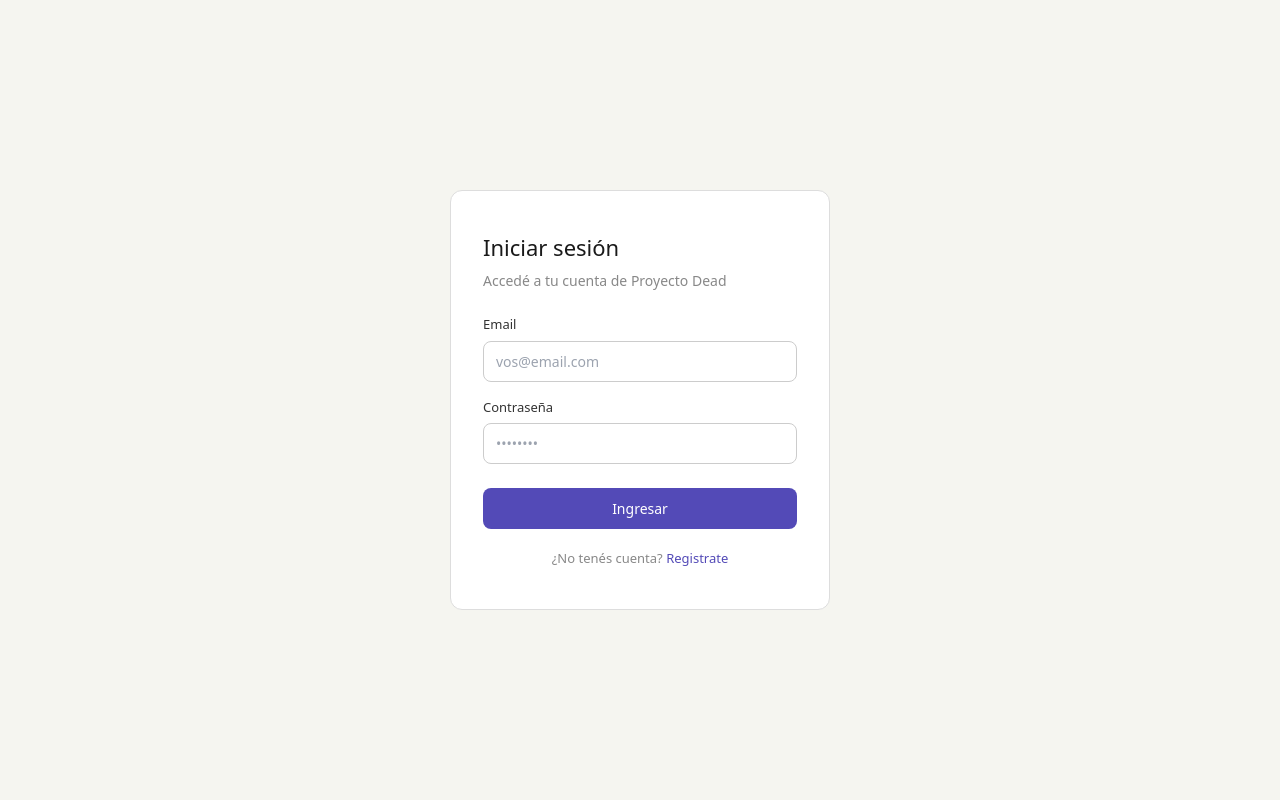
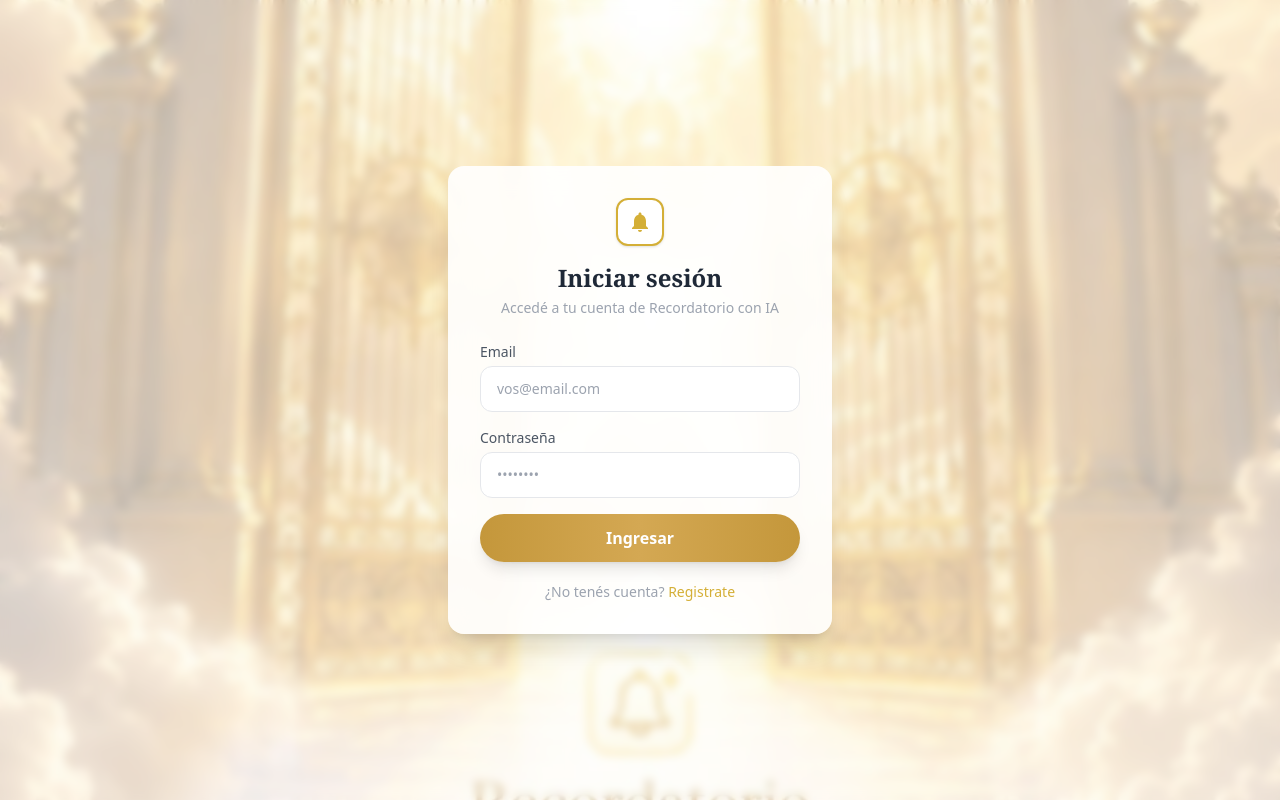
Before and after one commit to richardg91-bien/PROYECTO_DEAD_PRO_FINAL, a React (Vite) app in the folder frontend-react/: page /login in a window 1280 px wide. Built offline with nearby package versions, Linux system fonts and the light colour scheme.

Commit message:
feat: redesign Login, Register, Dashboard with golden celestial theme

```diff
--- a/frontend-react/src/pages/Dashboard.jsx
+++ b/frontend-react/src/pages/Dashboard.jsx
@@ -1,26 +1,111 @@
-import { useNavigate } from "react-router-dom";
+import { useState } from "react";
+import { useNavigate, Link } from "react-router-dom";
 import { useAuth } from "../context/AuthContext";
 
 export default function Dashboard() {
   const { user, logout } = useAuth();
   const navigate = useNavigate();
+  const [showLogoutConfirm, setShowLogoutConfirm] = useState(false);
 
   async function handleLogout() {
     await logout();
-    navigate("/login");
+    navigate("/");
   }
 
   return (
-    <div className="p-8">
-      <div style={{ display: "flex", justifyContent: "space-between", alignItems: "center" }}>
-        <div>
-          <h1>Dashboard</h1>
-          {user && <p style={{ color: "#888", fontSize: 14 }}>Bienvenido, {user.email}</p>}
+    <div className="min-h-screen bg-gradient-to-b from-amber-50 via-white to-amber-50/30">
+      {/* Header */}
+      <header className="sticky top-0 z-50 bg-white/80 backdrop-blur-md border-b border-[#D4AF37]/20 px-6 py-4">
+        <div className="max-w-4xl mx-auto flex items-center justify-between">
+          <div className="flex items-center gap-3">
+            <div className="w-9 h-9 rounded-lg border-2 border-[#D4AF37] flex items-center justify-center bg-white">
+              <svg className="w-5 h-5 text-[#D4AF37]" fill="currentColor" viewBox="0 0 24 24">
+                <path d="M12 22c1.1 0 2-.9 2-2h-4c0 1.1.9 2 2 2zm6-6v-5c0-3.07-1.63-5.64-4.5-6.32V4c0-.83-.67-1.5-1.5-1.5s-1.5.67-1.5 1.5v.68C7.64 5.36 6 7.92 6 11v5l-2 2v1h16v-1l-2-2z"/>
+              </svg>
+            </div>
+            <h1 className="text-lg font-serif font-bold text-gray-800">Recordatorio con IA</h1>
+          </div>
+          <button
+            onClick={() => setShowLogoutConfirm(true)}
+            className="text-sm text-gray-500 hover:text-[#D4AF37] transition-colors"
+          >
+            Cerrar sesión
+          </button>
         </div>
-        <button onClick={handleLogout} className="auth-btn" style={{ width: "auto", padding: "0.5rem 1.2rem" }}>
-          Cerrar sesión
-        </button>
-      </div>
+      </header>
+
+      {/* Main content */}
+      <main className="max-w-4xl mx-auto px-6 py-8">
+        {/* Welcome section */}
+        <div className="mb-8">
+          <h2 className="text-2xl font-serif font-bold text-gray-800 mb-1">
+            Hola{user?.email ? `, ${user.email.split("@")[0]}` : ""} 👋
+          </h2>
+          <p className="text-gray-400 text-sm">Tus recordatorios inteligentes te esperan.</p>
+        </div>
+
+        {/* Quick actions */}
+        <div className="grid grid-cols-1 sm:grid-cols-2 gap-4 mb-8">
+          <button className="flex items-center gap-4 p-5 bg-white rounded-2xl border border-gray-100 shadow-sm hover:shadow-md hover:border-[#D4AF37]/30 transition-all group">
+            <div className="w-12 h-12 rounded-xl bg-amber-50 flex items-center justify-center group-hover:bg-amber-100 transition-colors">
+              <span className="text-2xl">➕</span>
+            </div>
+            <div className="text-left">
+              <p className="font-semibold text-gray-800">Nuevo recordatorio</p>
+              <p className="text-xs text-gray-400">Crear con ayuda de IA</p>
+            </div>
+          </button>
+
+          <Link to="/galeria" className="flex items-center gap-4 p-5 bg-white rounded-2xl border border-gray-100 shadow-sm hover:shadow-md hover:border-[#D4AF37]/30 transition-all group">
+            <div className="w-12 h-12 rounded-xl bg-amber-50 flex items-center justify-center group-hover:bg-amber-100 transition-colors">
+              <span className="text-2xl">📋</span>
+            </div>
+            <div className="text-left">
+              <p className="font-semibold text-gray-800">Mis recordatorios</p>
+              <p className="text-xs text-gray-400">Ver galería completa</p>
+            </div>
+          </Link>
+        </div>
+
+        {/* Empty state */}
+        <div className="bg-white rounded-2xl border border-gray-100 shadow-sm p-10 text-center">
+          <div className="text-5xl mb-4">🔔</div>
+          <h3 className="text-lg font-serif font-bold text-gray-800 mb-2">Sin recordatorios aún</h3>
+          <p className="text-sm text-gray-400 mb-6 max-w-xs mx-auto">
+            Creá tu primer recordatorio y dejá que la IA te ayude a no olvidar lo importante.
+          </p>
+          <button
+            className="px-6 py-3 rounded-full text-white font-semibold shadow-lg hover:shadow-xl transition-all hover:scale-[1.02] active:scale-95"
+            style={{ background: "linear-gradient(to right, #C4973B, #D4A853, #C4973B)" }}
+          >
+            Crear mi primer recordatorio
+          </button>
+        </div>
+      </main>
+
+      {/* Logout confirmation modal */}
+      {showLogoutConfirm && (
+        <div className="fixed inset-0 z-50 flex items-center justify-center bg-black/30 backdrop-blur-sm" onClick={() => setShowLogoutConfirm(false)}>
+          <div className="bg-white rounded-2xl p-6 shadow-xl max-w-xs w-full mx-4 text-center" onClick={e => e.stopPropagation()}>
+            <p className="font-semibold text-gray-800 mb-4">¿Cerrar sesión?</p>
+            <div className="flex gap-3">
+              <button
+                onClick={() => setShowLogoutConfirm(false)}
+                className="flex-1 py-2 rounded-full border border-gray-200 text-gray-600 font-medium hover:bg-gray-50 transition-colors"
+              >
+                Cancelar
+              </button>
+              <button
+                onClick={handleLogout}
+                className="flex-1 py-2 rounded-full text-white font-medium"
+                style={{ background: "linear-gradient(to right, #C4973B, #D4A853)" }}
+              >
+                Salir
+              </button>
+            </div>
+          </div>
+        </div>
+      )}
     </div>
   );
 }
--- a/frontend-react/src/pages/Login.jsx
+++ b/frontend-react/src/pages/Login.jsx
@@ -27,16 +27,34 @@ export default function Login() {
   }
 
   return (
-    <div className="auth-page">
-      <div className="auth-card">
-        <h1>Iniciar sesión</h1>
-        <p className="auth-sub">Accedé a tu cuenta de Proyecto Dead</p>
+    <div className="relative min-h-screen flex items-center justify-center overflow-hidden">
+      {/* Background */}
+      <div className="absolute inset-0 bg-[url('/welcome-bg.jpg')] bg-cover bg-center" />
+      <div className="absolute inset-0 bg-white/60 backdrop-blur-sm" />
 
-        {error && <div className="auth-error">{error}</div>}
+      {/* Card */}
+      <div className="relative z-10 w-full max-w-sm mx-4 bg-white/90 backdrop-blur-md rounded-2xl shadow-xl p-8 animate-fade-in">
+        {/* Bell icon */}
+        <div className="flex justify-center mb-4">
+          <div className="w-12 h-12 rounded-xl border-2 border-[#D4AF37] flex items-center justify-center bg-white shadow">
+            <svg className="w-6 h-6 text-[#D4AF37]" fill="currentColor" viewBox="0 0 24 24">
+              <path d="M12 22c1.1 0 2-.9 2-2h-4c0 1.1.9 2 2 2zm6-6v-5c0-3.07-1.63-5.64-4.5-6.32V4c0-.83-.67-1.5-1.5-1.5s-1.5.67-1.5 1.5v.68C7.64 5.36 6 7.92 6 11v5l-2 2v1h16v-1l-2-2z"/>
+            </svg>
+          </div>
+        </div>
 
-        <form onSubmit={handleSubmit} className="auth-form">
-          <label>
-            Email
+        <h1 className="text-2xl font-serif font-bold text-gray-800 text-center mb-1">Iniciar sesión</h1>
+        <p className="text-sm text-gray-400 text-center mb-6">Accedé a tu cuenta de Recordatorio con IA</p>
+
+        {error && (
+          <div className="bg-red-50 border border-red-200 text-red-700 text-sm rounded-lg px-4 py-2 mb-4">
+            {error}
+          </div>
+        )}
+
+        <form onSubmit={handleSubmit} className="space-y-4">
+          <div>
+            <label className="block text-sm font-medium text-gray-600 mb-1">Email</label>
             <input
               type="email"
               value={email}
@@ -44,11 +62,12 @@ export default function Login() {
               placeholder="vos@email.com"
               required
               autoComplete="email"
+              className="w-full px-4 py-3 border border-gray-200 rounded-xl text-sm focus:outline-none focus:border-[#D4AF37] focus:ring-2 focus:ring-[#D4AF37]/20 transition-all"
             />
-          </label>
+          </div>
 
-          <label>
-            Contraseña
+          <div>
+            <label className="block text-sm font-medium text-gray-600 mb-1">Contraseña</label>
             <input
               type="password"
               value={password}
@@ -56,16 +75,25 @@ export default function Login() {
               placeholder="••••••••"
               required
               autoComplete="current-password"
+              className="w-full px-4 py-3 border border-gray-200 rounded-xl text-sm focus:outline-none focus:border-[#D4AF37] focus:ring-2 focus:ring-[#D4AF37]/20 transition-all"
             />
-          </label>
+          </div>
 
-          <button type="submit" disabled={loading} className="auth-btn">
+          <button
+            type="submit"
+            disabled={loading}
+            className="w-full py-3 rounded-full text-white font-semibold text-base shadow-lg hover:shadow-xl transition-all duration-300 hover:scale-[1.02] active:scale-95 disabled:opacity-60"
+            style={{ background: "linear-gradient(to right, #C4973B, #D4A853, #C4973B)" }}
+          >
             {loading ? "Ingresando..." : "Ingresar"}
           </button>
         </form>
 
-        <p className="auth-footer">
-          ¿No tenés cuenta? <Link to="/registro">Registrate</Link>
+        <p className="mt-5 text-sm text-gray-400 text-center">
+          ¿No tenés cuenta?{" "}
+          <Link to="/registro" className="text-[#D4AF37] font-medium hover:underline">
+            Registrate
+          </Link>
         </p>
       </div>
     </div>
--- a/frontend-react/src/pages/Register.jsx
+++ b/frontend-react/src/pages/Register.jsx
@@ -40,29 +40,56 @@ export default function Register() {
 
   if (success) {
     return (
-      <div className="auth-page">
-        <div className="auth-card">
-          <h1>¡Cuenta creada!</h1>
-          <p className="auth-sub">
-            Te enviamos un email de confirmación. Una vez confirmado,
-            podés <Link to="/login">iniciar sesión</Link>.
+      <div className="relative min-h-screen flex items-center justify-center overflow-hidden">
+        <div className="absolute inset-0 bg-[url('/welcome-bg.jpg')] bg-cover bg-center" />
+        <div className="absolute inset-0 bg-white/60 backdrop-blur-sm" />
+        <div className="relative z-10 w-full max-w-sm mx-4 bg-white/90 backdrop-blur-md rounded-2xl shadow-xl p-8 text-center animate-fade-in">
+          <div className="text-4xl mb-4">✨</div>
+          <h1 className="text-2xl font-serif font-bold text-gray-800 mb-2">¡Cuenta creada!</h1>
+          <p className="text-sm text-gray-500 mb-6">
+            Te enviamos un email de confirmación. Una vez confirmado, podés iniciar sesión.
           </p>
+          <Link
+            to="/login"
+            className="inline-block px-6 py-3 rounded-full text-white font-semibold shadow-lg"
+            style={{ background: "linear-gradient(to right, #C4973B, #D4A853, #C4973B)" }}
+          >
+            Ir a Iniciar sesión
+          </Link>
         </div>
       </div>
     );
   }
 
   return (
-    <div className="auth-page">
-      <div className="auth-card">
-        <h1>Crear cuenta</h1>
-        <p className="auth-sub">Comenzá a preservar tus recuerdos</p>
+    <div className="relative min-h-screen flex items-center justify-center overflow-hidden">
+      {/* Background */}
+      <div className="absolute inset-0 bg-[url('/welcome-bg.jpg')] bg-cover bg-center" />
+      <div className="absolute inset-0 bg-white/60 backdrop-blur-sm" />
 
-        {error && <div className="auth-error">{error}</div>}
+      {/* Card */}
+      <div className="relative z-10 w-full max-w-sm mx-4 bg-white/90 backdrop-blur-md rounded-2xl shadow-xl p-8 animate-fade-in">
+        {/* Bell icon */}
+        <div className="flex justify-center mb-4">
+          <div className="w-12 h-12 rounded-xl border-2 border-[#D4AF37] flex items-center justify-center bg-white shadow">
+            <svg className="w-6 h-6 text-[#D4AF37]" fill="currentColor" viewBox="0 0 24 24">
+              <path d="M12 22c1.1 0 2-.9 2-2h-4c0 1.1.9 2 2 2zm6-6v-5c0-3.07-1.63-5.64-4.5-6.32V4c0-.83-.67-1.5-1.5-1.5s-1.5.67-1.5 1.5v.68C7.64 5.36 6 7.92 6 11v5l-2 2v1h16v-1l-2-2z"/>
+            </svg>
+          </div>
+        </div>
 
-        <form onSubmit={handleSubmit} className="auth-form">
-          <label>
-            Email
+        <h1 className="text-2xl font-serif font-bold text-gray-800 text-center mb-1">Crear cuenta</h1>
+        <p className="text-sm text-gray-400 text-center mb-6">Comenzá a preservar tus recuerdos</p>
+
+        {error && (
+          <div className="bg-red-50 border border-red-200 text-red-700 text-sm rounded-lg px-4 py-2 mb-4">
+            {error}
+          </div>
+        )}
+
+        <form onSubmit={handleSubmit} className="space-y-4">
+          <div>
+            <label className="block text-sm font-medium text-gray-600 mb-1">Email</label>
             <input
               type="email"
               value={email}
@@ -70,11 +97,12 @@ export default function Register() {
               placeholder="vos@email.com"
               required
               autoComplete="email"
+              className="w-full px-4 py-3 border border-gray-200 rounded-xl text-sm focus:outline-none focus:border-[#D4AF37] focus:ring-2 focus:ring-[#D4AF37]/20 transition-all"
             />
-          </label>
+          </div>
 
-          <label>
-            Contraseña
+          <div>
+            <label className="block text-sm font-medium text-gray-600 mb-1">Contraseña</label>
             <input
               type="password"
               value={password}
@@ -82,11 +110,12 @@ export default function Register() {
               placeholder="mínimo 6 caracteres"
               required
               autoComplete="new-password"
+              className="w-full px-4 py-3 border border-gray-200 rounded-xl text-sm focus:outline-none focus:border-[#D4AF37] focus:ring-2 focus:ring-[#D4AF37]/20 transition-all"
             />
-          </label>
+          </div>
 
-          <label>
-            Confirmar contraseña
+          <div>
+            <label className="block text-sm font-medium text-gray-600 mb-1">Confirmar contraseña</label>
             <input
               type="password"
               value={confirm}
@@ -94,16 +123,25 @@ export default function Register() {
               placeholder="repetí la contraseña"
               required
               autoComplete="new-password"
+              className="w-full px-4 py-3 border border-gray-200 rounded-xl text-sm focus:outline-none focus:border-[#D4AF37] focus:ring-2 focus:ring-[#D4AF37]/20 transition-all"
             />
-          </label>
+          </div>
 
-          <button type="submit" disabled={loading} className="auth-btn">
+          <button
+            type="submit"
+            disabled={loading}
+            className="w-full py-3 rounded-full text-white font-semibold text-base shadow-lg hover:shadow-xl transition-all duration-300 hover:scale-[1.02] active:scale-95 disabled:opacity-60"
+            style={{ background: "linear-gradient(to right, #C4973B, #D4A853, #C4973B)" }}
+          >
             {loading ? "Creando cuenta..." : "Registrarme"}
           </button>
         </form>
 
-        <p className="auth-footer">
-          ¿Ya tenés cuenta? <Link to="/login">Iniciá sesión</Link>
+        <p className="mt-5 text-sm text-gray-400 text-center">
+          ¿Ya tenés cuenta?{" "}
+          <Link to="/login" className="text-[#D4AF37] font-medium hover:underline">
+            Iniciá sesión
+          </Link>
         </p>
       </div>
     </div>
```
